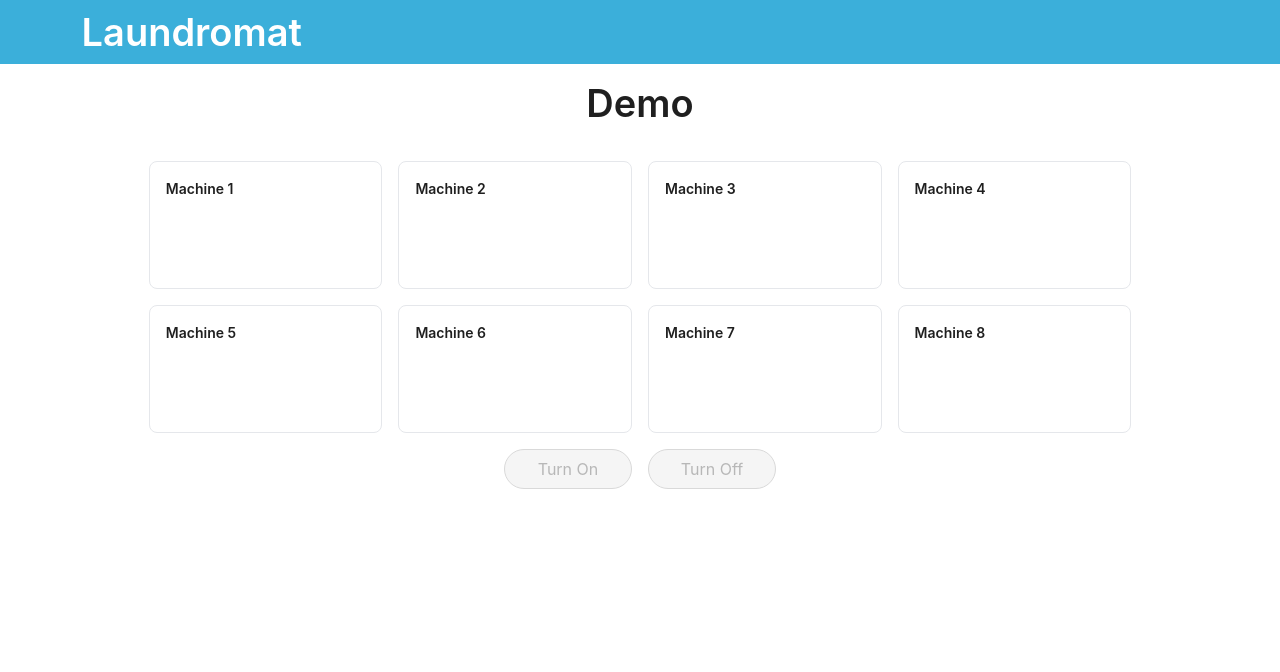
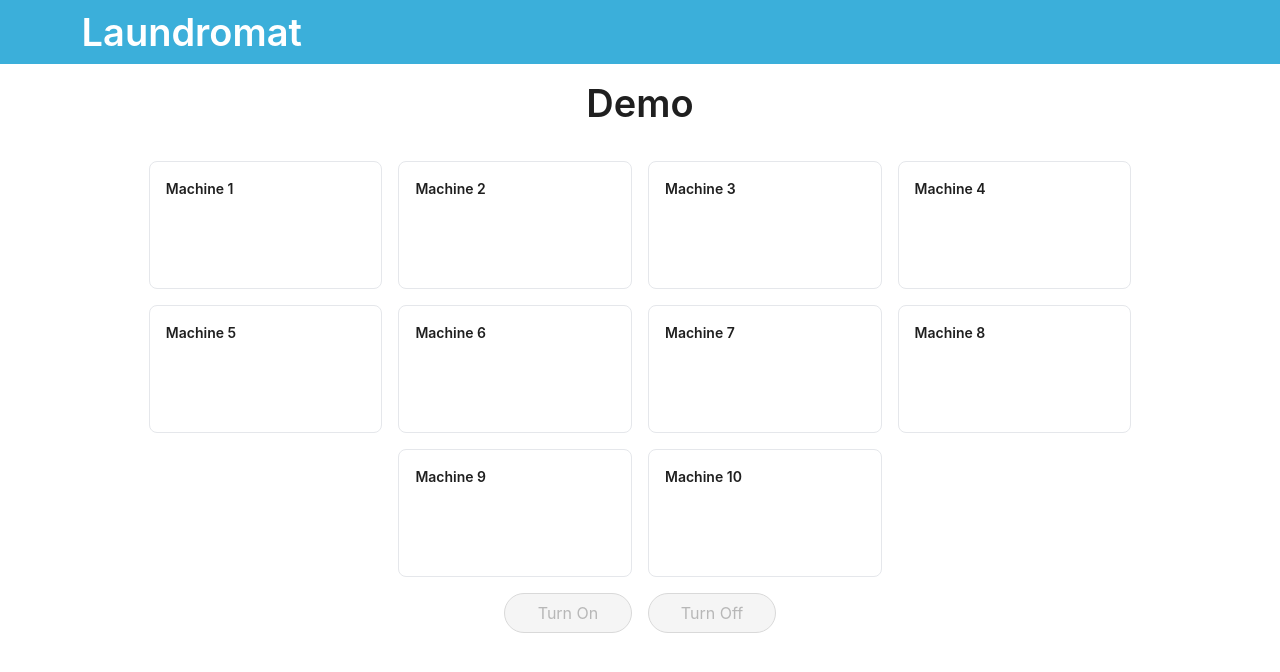
Before and after one commit to laundromatvn/lms-frontend, a React (Vite) app: page /demo in a window 1280 px wide. Shown: the top 672 px of the page. Built offline with nearby package versions, Linux system fonts and the light colour scheme; some icons are missing.

Commit message:
handle errors

```diff
--- a/src/pages/DemoPage/index.tsx
+++ b/src/pages/DemoPage/index.tsx
@@ -28,6 +28,8 @@ const DemoPage: React.FC = () => {
     { label: 'Machine 6', value: 6 },
     { label: 'Machine 7', value: 7 },
     { label: 'Machine 8', value: 8 },
+    { label: 'Machine 9', value: 9 },
+    { label: 'Machine 10', value: 10 },
   ];
 
   const {
--- a/src/shared/hooks/useTurnOffMachineApi.tsx
+++ b/src/shared/hooks/useTurnOffMachineApi.tsx
@@ -38,6 +38,7 @@ export const useTurnOffMachineApi = <T = TurnOffMachineResponse>() => {
       return response.data as T
     } catch (error: any) {
       setState({ data: null, loading: false, error: new Error(error.message) });
+      throw error;
     }
   }, [setState]);
 
--- a/src/shared/hooks/useTurnOnMachineApi.tsx
+++ b/src/shared/hooks/useTurnOnMachineApi.tsx
@@ -38,6 +38,7 @@ export const useTurnOnMachineApi = <T = TurnOnMachineResponse>() => {
       return response.data as T
     } catch (error: any) {
       setState({ data: null, loading: false, error: new Error(error.message) });
+      throw error;
     }
   }, [setState]);
 
```
